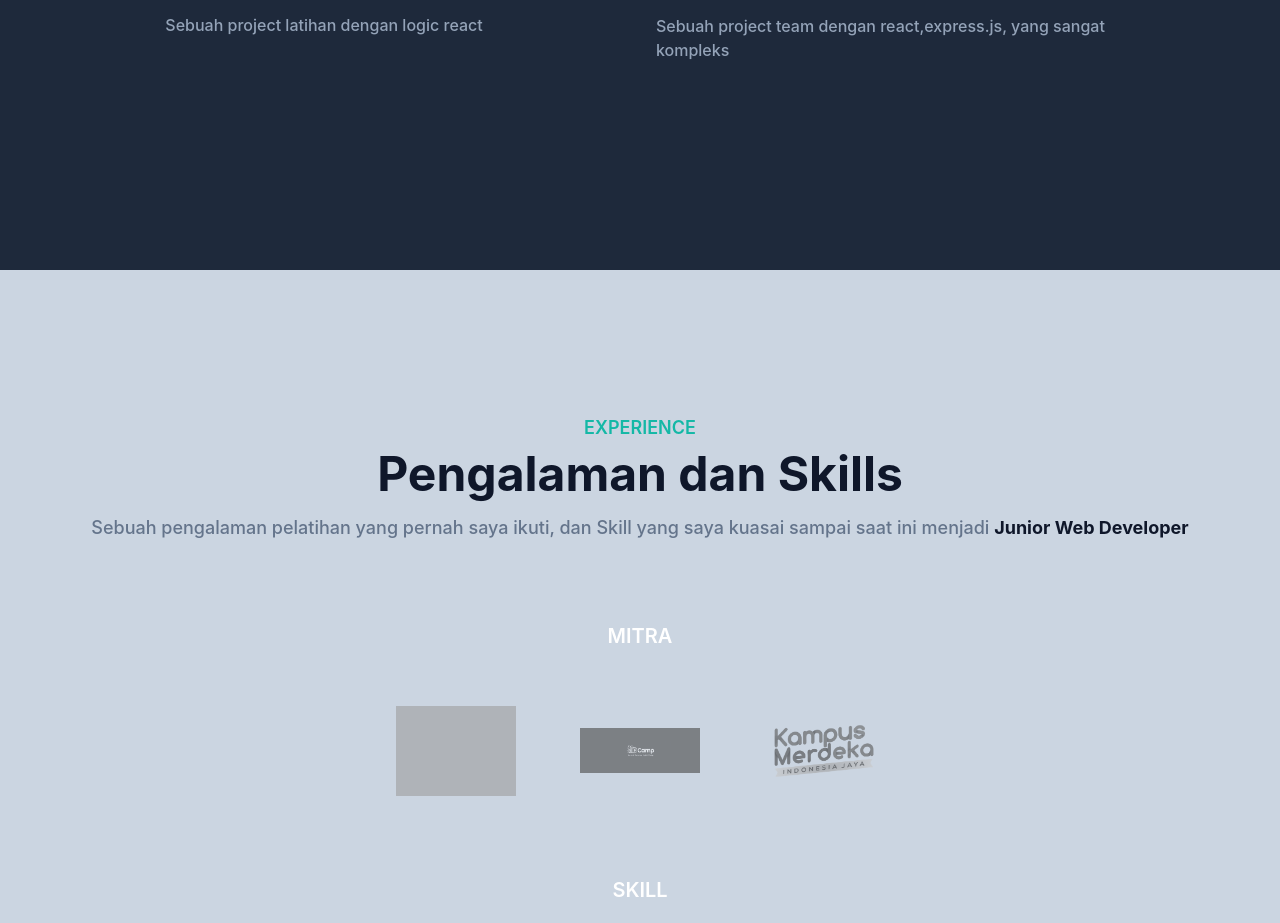
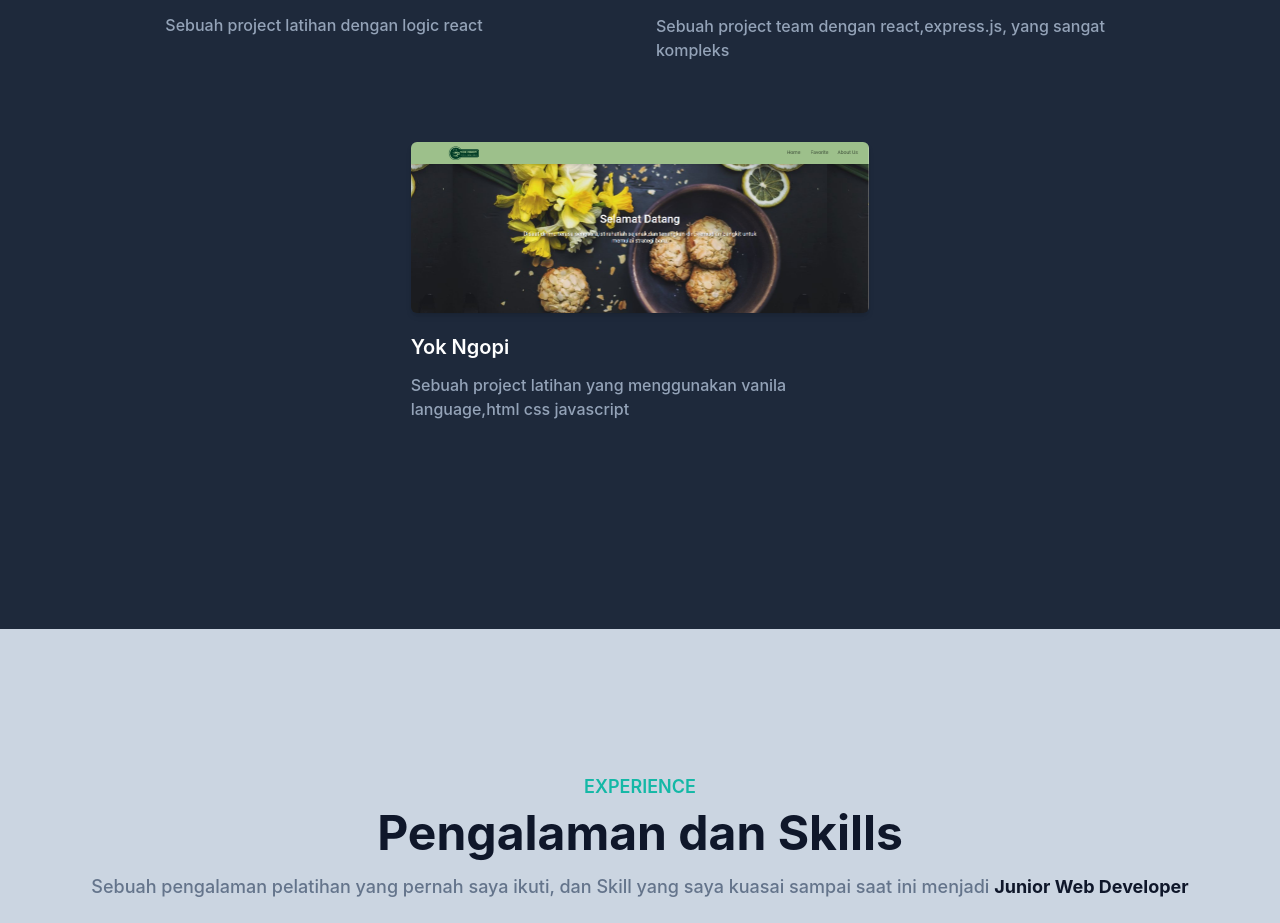
Before and after one commit to fmpangestu/portfolioqu, a React (Vite) app: page / in a window 1280 px wide. Shown: the part 2210-3133 px from the top of the page. Built offline with nearby package versions, Linux system fonts and the light colour scheme; grey boxes are pictures that could not be loaded.

Commit message:
update portfolio

```diff
--- a/src/pages/Portfolio.jsx
+++ b/src/pages/Portfolio.jsx
@@ -57,6 +57,16 @@ export default function Portfolio() {
                             <p className={'font-medium text-base text-secondary dark:text-slate-400'}>Sebuah project team dengan
                                 react,express.js, yang sangat kompleks</p>
                         </div>
+                        <div className="mb-12 p-4 md:w-1/2">
+                            <div className="rounded-md shadow-md overflow-hidden">
+                                <img src="/img/portfolio/5.png" alt="Yok ngopi" width={'w-full'}
+                                     title={'jokes-random'}/>
+                            </div>
+                            <h3 className={'font-semibold text-xl text-dark mb-3 mt-5 transition duration-500 hover:text-primary'}>
+                                <a href="https://yokngopicuy.netlify.app/#/list-restaurant" target={"_blank"} title={'visit project'}
+                                   rel="noreferrer" className={'dark:text-white dark:hover:text-dark transition duration-300'}>Yok Ngopi</a></h3>
+                            <p className={'font-medium text-base text-secondary dark:text-slate-400'}>Sebuah project latihan yang menggunakan vanila language,html css javascript</p>
+                        </div>
                     </div>
                 </div>
             </div>
```
Also changed, not shown: public/img/portfolio/5.png (added).
